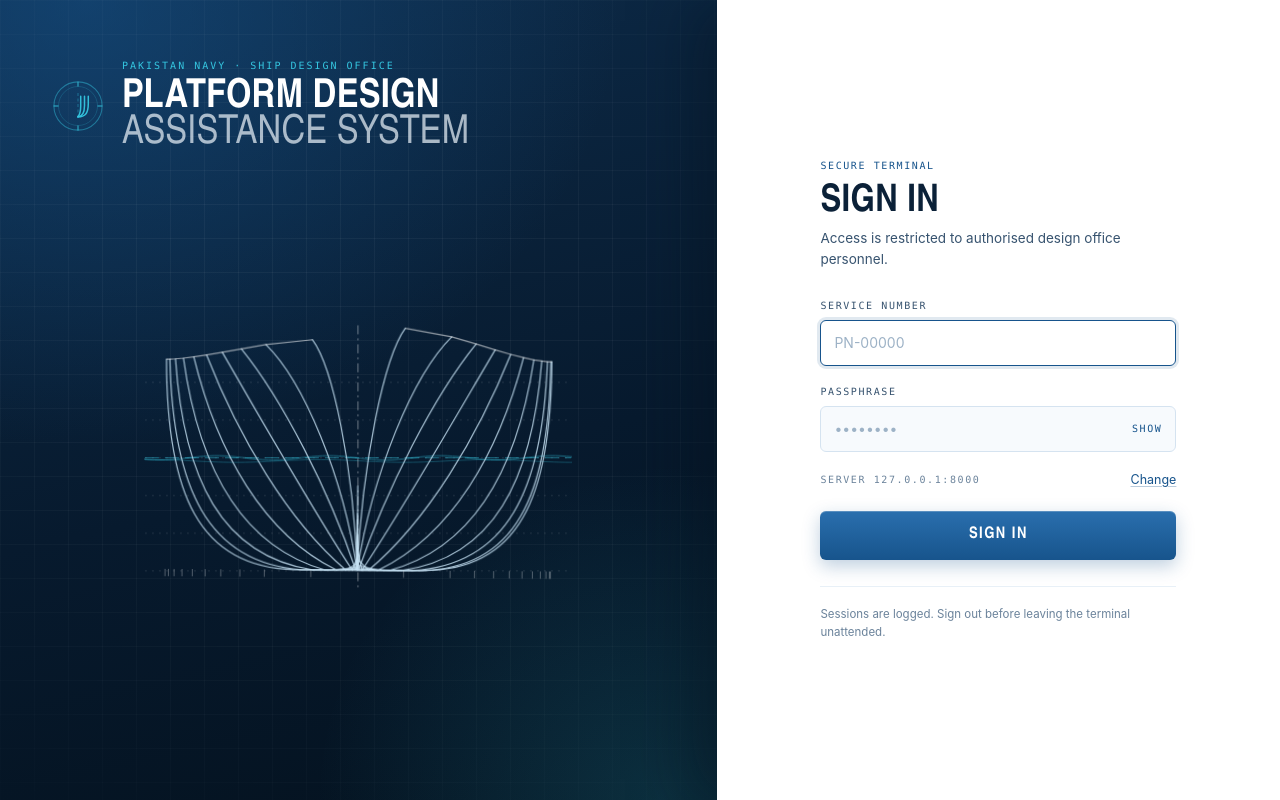
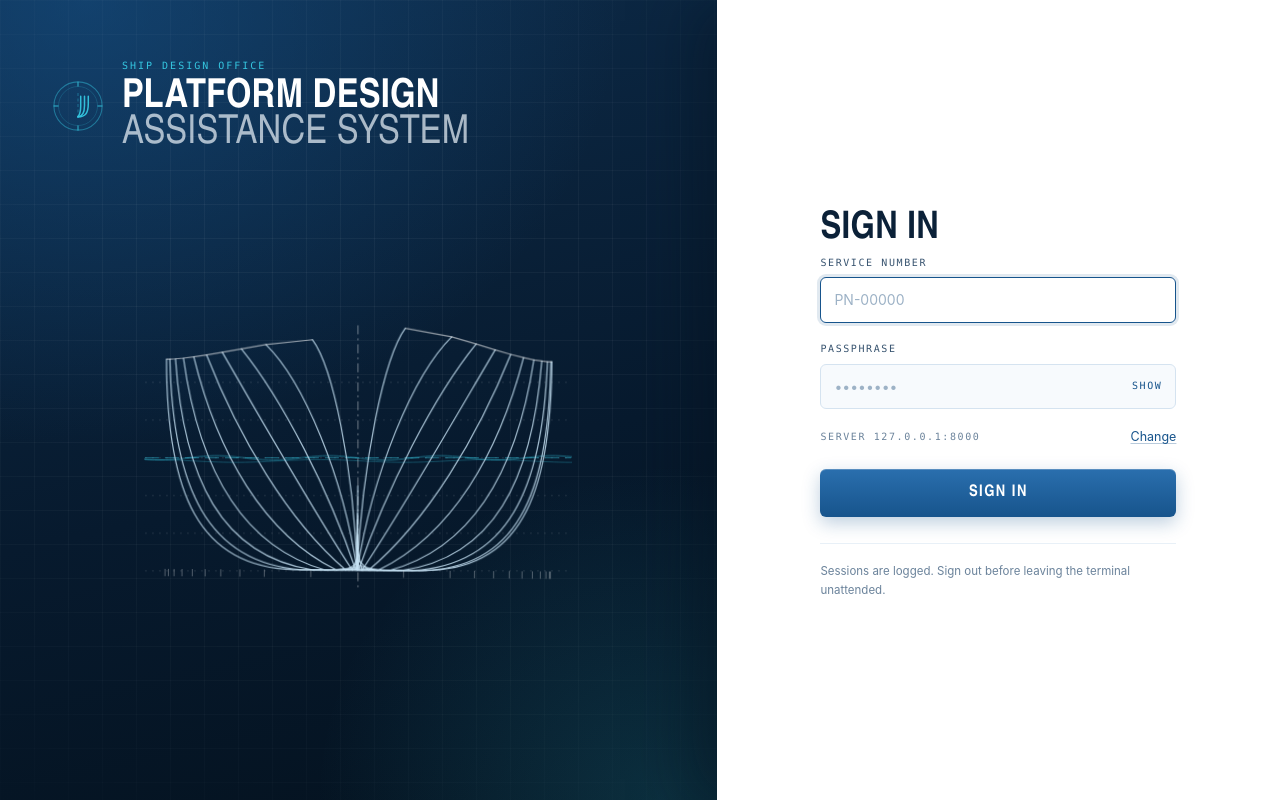
Before and after one commit to hx88xn/PNS-Library, a React (Vite) app: page / in a window 1280 px wide. Built offline with nearby package versions, Linux system fonts and the light colour scheme.

Commit message:
fe: unnecessary tags removed

```diff
--- a/src/components/TitleBar.jsx
+++ b/src/components/TitleBar.jsx
@@ -33,7 +33,7 @@ export default function TitleBar({
       </div>
 
       <div className="titlebar-center">
-        <span className="classification-chip eyebrow">Restricted</span>
+        {/* <span className="classification-chip eyebrow">Restricted</span> */}
       </div>
 
       <div className="titlebar-right">
--- a/src/screens/Login.jsx
+++ b/src/screens/Login.jsx
@@ -68,7 +68,7 @@ export default function Login({ onAuthenticated }) {
         <header className="login-identity">
           <Mark size={52} />
           <div>
-            <p className="eyebrow login-org">Pakistan Navy · Ship Design Office</p>
+            <p className="eyebrow login-org">Ship Design Office</p>
             <h1 className="login-title">
               Platform Design
               <span>Assistance System</span>
@@ -84,11 +84,11 @@ export default function Login({ onAuthenticated }) {
       {/* Right: the gate. */}
       <section className="login-gate">
         <div className="login-form-wrap">
-          <p className="eyebrow login-gate-eyebrow">Secure terminal</p>
+          {/* <p className="eyebrow login-gate-eyebrow">Secure terminal</p> */}
           <h2 className="login-gate-title">Sign in</h2>
-          <p className="login-gate-sub">
+          {/* <p className="login-gate-sub">
             Access is restricted to authorised design office personnel.
-          </p>
+          </p> */}
 
           <form onSubmit={submit} noValidate>
             <label className="field">
```
